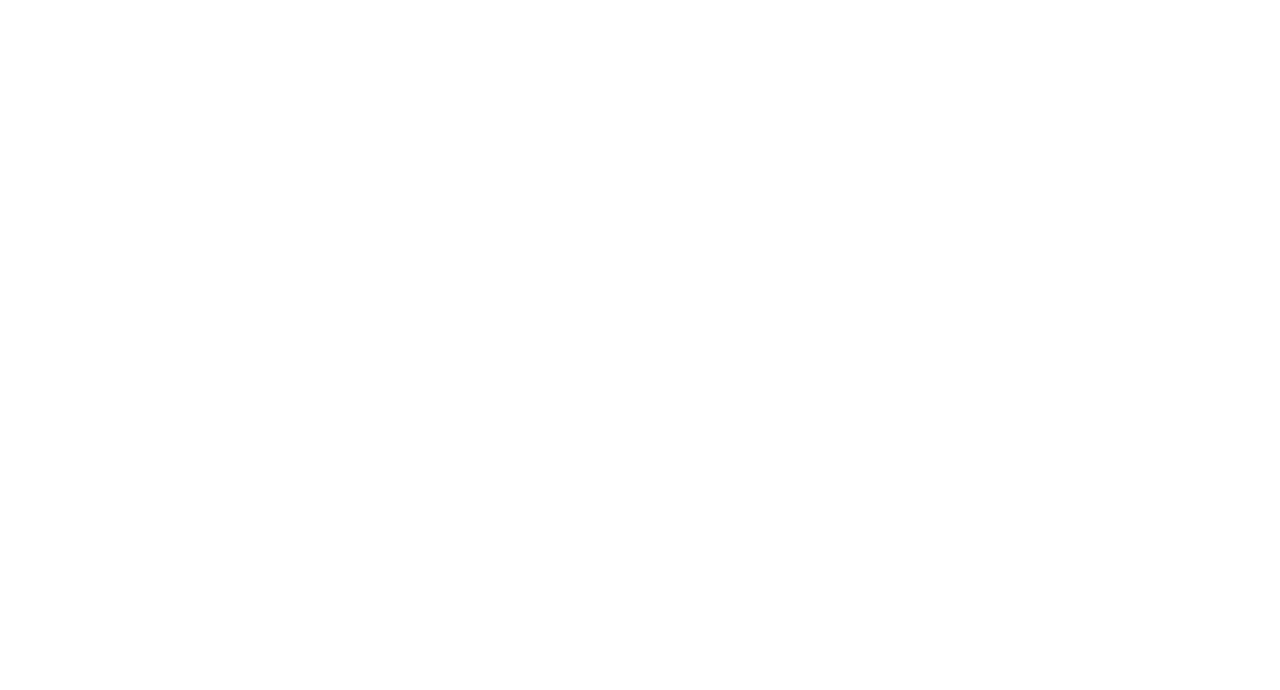
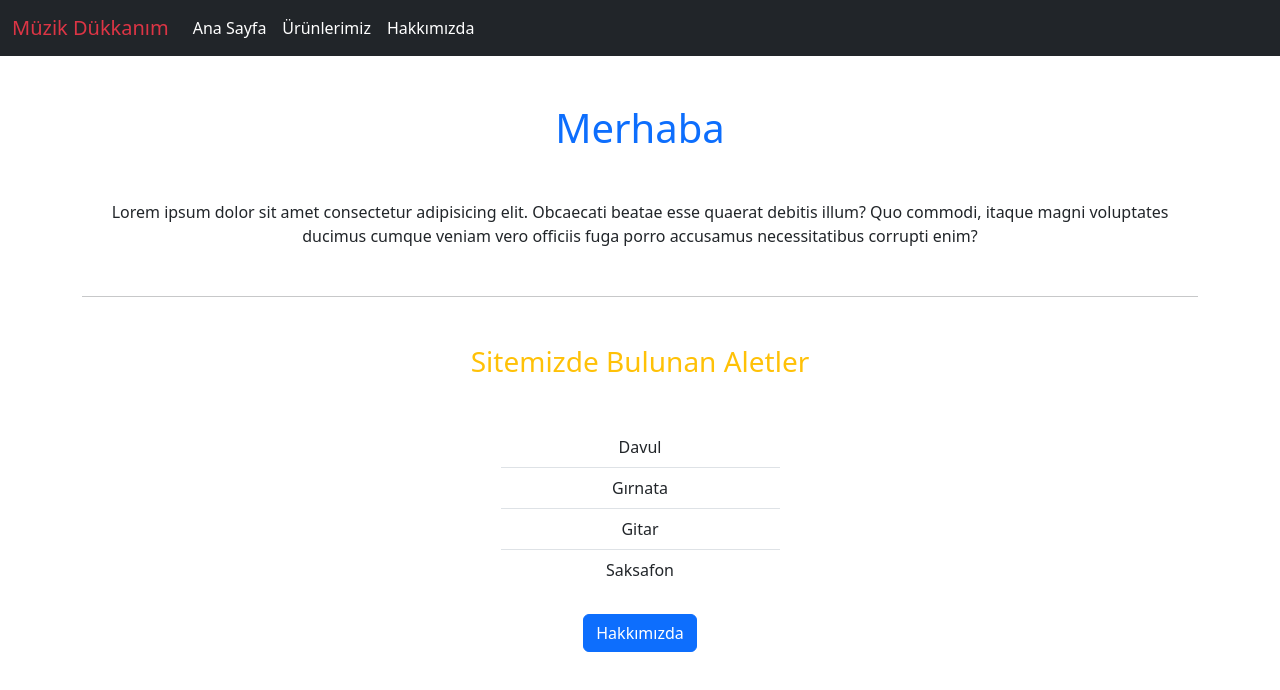
Before and after one commit to EnginORHAN/bootstrap-odev-1, a plain HTML site: page index.html in a window 1280 px wide. Drawn offline with nearby package versions, Linux system fonts and the light colour scheme.

Commit message:
anasayfa add

```diff
--- a/index.html
+++ b/index.html
@@ -12,6 +12,72 @@
     <title>Müzik Marketi</title>
   </head>
   <body>
+    <nav class="navbar navbar-expand-lg bg-dark">
+      <div class="container-fluid">
+        <a class="navbar-brand text-danger" href="index.html">Müzik Dükkanım</a>
+        <button
+          class="navbar-toggler"
+          type="button"
+          data-bs-toggle="collapse"
+          data-bs-target="#navbarNav"
+          aria-controls="navbarNav"
+          aria-expanded="false"
+          aria-label="Toggle navigation"
+        >
+          <span class="navbar-toggler-icon"></span>
+        </button>
+        <div class="collapse navbar-collapse" id="navbarNav">
+          <ul class="navbar-nav">
+            <li class="nav-item">
+              <a
+                class="nav-link active text-white"
+                aria-current="page"
+                href="index.html"
+                >Ana Sayfa</a
+              >
+            </li>
+            <li class="nav-item">
+              <a class="nav-link text-white" href="urunler.html">Ürünlerimiz</a>
+            </li>
+            <li class="nav-item">
+              <a class="nav-link text-white" href="hakkimizda.html"
+                >Hakkımızda</a
+              >
+            </li>
+          </ul>
+        </div>
+      </div>
+    </nav>
+
+    <div class="container">
+      <h1 class="text-center text-primary my-5">Merhaba</h1>
+      <p class="text-center my-5">
+        Lorem ipsum dolor sit amet consectetur adipisicing elit. Obcaecati
+        beatae esse quaerat debitis illum? Quo commodi, itaque magni voluptates
+        ducimus cumque veniam vero officiis fuga porro accusamus necessitatibus
+        corrupti enim?
+      </p>
+      <hr />
+      <h3 class="text-warning text-center my-5">Sitemizde Bulunan Aletler</h3>
+      <div class="w-25 m-auto">
+        <ul class="list-group list-group-flush text-center">
+          <li class="list-group-item">Davul</li>
+          <li class="list-group-item">Gırnata</li>
+          <li class="list-group-item">Gitar</li>
+          <li class="list-group-item">Saksafon</li>
+        </ul>
+      </div>
+      <div class="d-flex justify-content-center mt-4">
+        <button type="button" class="btn btn-primary">
+          <a
+            href="hakkimizda.html"
+            class="text-white link-offset-2 link-offset-3-hover link-underline link-underline-opacity-0 link-underline-opacity-75-hover"
+            >Hakkımızda</a
+          >
+        </button>
+      </div>
+    </div>
+
     <script
       src="https://cdn.jsdelivr.net/npm/bootstrap@5.3.1/dist/js/bootstrap.bundle.min.js"
       integrity="sha384-HwwvtgBNo3bZJJLYd8oVXjrBZt8cqVSpeBNS5n7C8IVInixGAoxmnlMuBnhbgrkm"
```
Also changed, not shown: hakkimizda.html (added), urunler.html (added).
